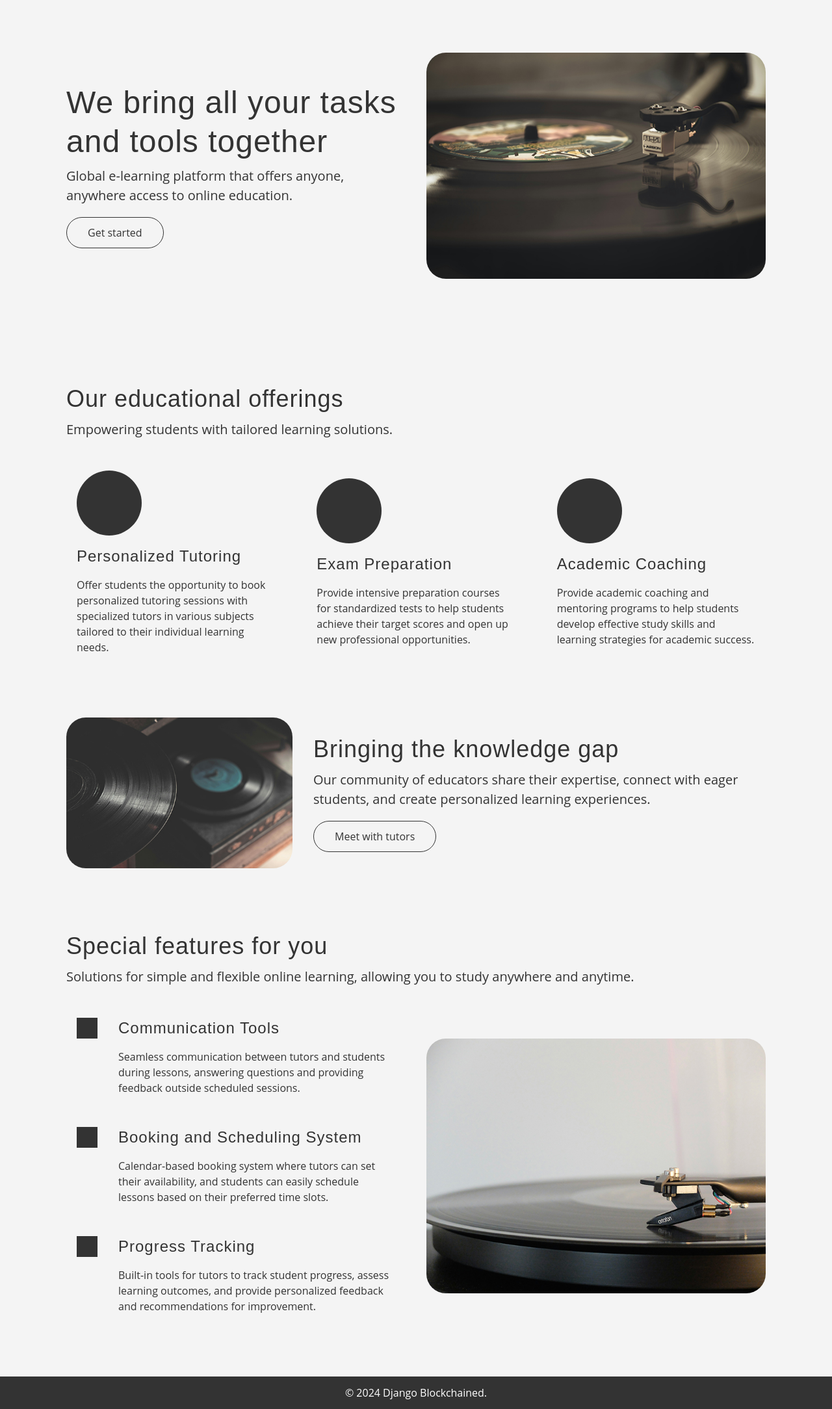
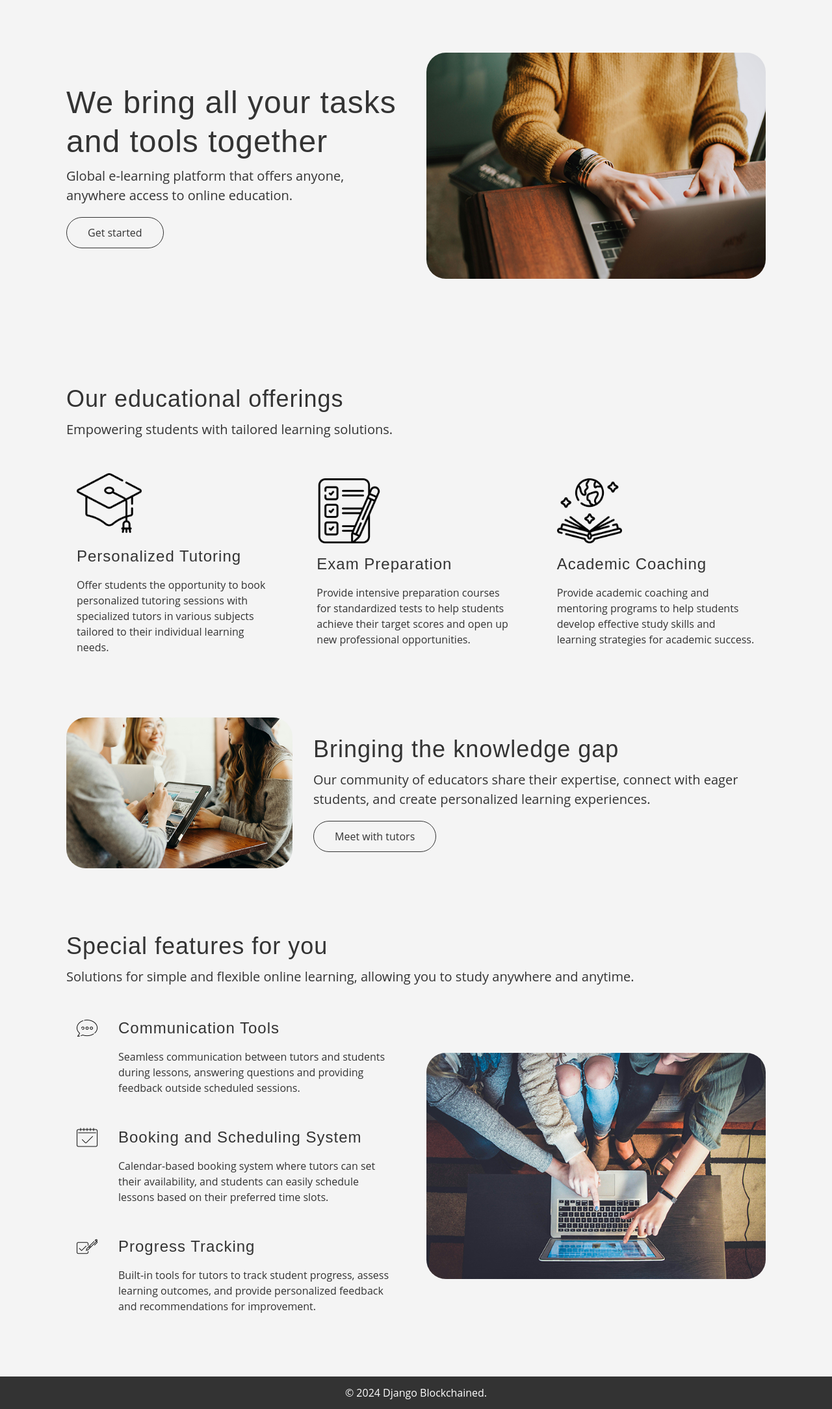
Before and after one commit to veemarh/DjangoBlockchained, a Django app: page / in a window 1280 px wide. Shown: the part 86-2254 px from the top of the page at 65% size. Run offline with Django 5.2, Linux system fonts and the light colour scheme.

Commit message:
home imgs

```diff
--- a/static/css/home.css
+++ b/static/css/home.css
@@ -26,7 +26,7 @@ section {
     width: 100%;
     height: 64px;
 }
-img {
+.homepage-content-spacing > img {
     border-radius: 30px;
 }
 
@@ -91,8 +91,6 @@ img {
     height: 100px;
     width: 100px;
     margin-bottom: 16px;
-    border-radius: 50%;
-    background-color: #333333;
 }
 
 /* третья секция -- о работе преподавателей на платформе */
@@ -120,7 +118,6 @@ img {
     min-width: 32px;
     height: 32px;
     margin-right: 32px;
-    background-color: #333;
 }
 
 /* отдельные моменты адаптации разделов */
--- a/templates/home.html
+++ b/templates/home.html
@@ -28,21 +28,21 @@
     <section class="hidden-dynamic-up" id="services">
         <div class="homepage-content-wrapper">
             <div class="homepage-content-spacing proposition">
-                <div class="proposition-img"></div>
+                <div class="proposition-img"><img src="{% static 'img/icon1.png' %}"></div>
                 <h3>Personalized Tutoring</h3>
                 <span>Offer students the opportunity
                     to book personalized tutoring sessions with specialized tutors
                     in various subjects tailored to their individual learning needs.</span>
             </div>
             <div class="homepage-content-spacing proposition">
-                <div class="proposition-img"></div>
+                <div class="proposition-img"><img src="{% static 'img/icon2.png' %}"></div>
                 <h3>Exam Preparation</h3>
                 <span>Provide intensive preparation courses
                     for standardized tests to help students achieve their target scores
                     and open up new professional opportunities.</span>
             </div>
             <div class="homepage-content-spacing proposition">
-                <div class="proposition-img"></div>
+                <div class="proposition-img"><img src="{% static 'img/icon3.png' %}"></div>
                 <h3>Academic Coaching</h3>
                 <span>Provide academic coaching and mentoring programs
                     to help students develop effective study skills and learning strategies
@@ -75,7 +75,7 @@
         <div class="homepage-content-wrapper">
             <div class="homepage-content-spacing" id="feature-list">
                 <div class="feature-point">
-                    <div class="feature-icon"></div>
+                    <div class="feature-icon"><img src="{% static 'img/point1.png' %}"></div>
                     <div>
                         <h3>Communication Tools</h3>
                         <span>Seamless communication between tutors and students during lessons,
@@ -83,7 +83,7 @@
                     </div>
                 </div>
                 <div class="feature-point">
-                    <div class="feature-icon"></div>
+                    <div class="feature-icon"><img src="{% static 'img/point2.png' %}"></div>
                     <div>
                         <h3>Booking and Scheduling System</h3>
                         <span>Calendar-based booking system where tutors can set their availability,
@@ -91,7 +91,7 @@
                     </div>
                 </div>
                 <div class="feature-point">
-                    <div class="feature-icon"></div>
+                    <div class="feature-icon"><img src="{% static 'img/point3.png' %}"></div>
                     <div>
                         <h3>Progress Tracking</h3>
                         <span>Built-in tools for tutors to track student progress, assess learning outcomes,
```
Also changed, not shown: static/img/icon1.png (added), static/img/icon2.png (added), static/img/icon3.png (added), static/img/img1.jpg, static/img/img2.jpg, static/img/img3.jpg, static/img/point1.png (added), static/img/point2.png (added), static/img/point3.png (added).
